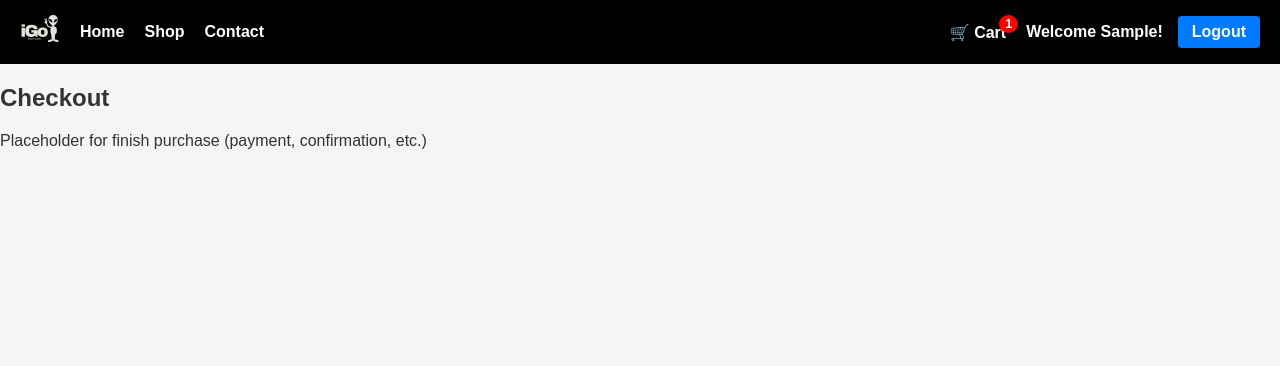
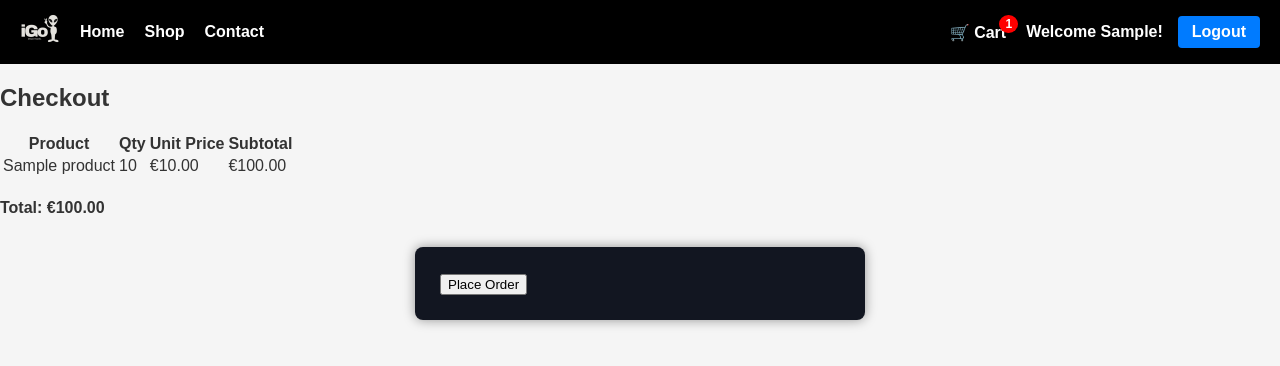
Before and after one commit to lra2001/igospace, a Flask app: page /checkout in a window 1280 px wide. Shown: the top 366 px of the page. Run offline with Flask 3, Linux system fonts and the light colour scheme; a user stored in the database is signed in; tables that the repository leaves empty hold one stand-in row (values such as "Sample post").

Commit message:
add checkout logic
- add checkout logic
- add table order and orderItem tables

```diff
--- a/app.py
+++ b/app.py
@@ -213,14 +213,46 @@
         add_to_session_cart(product_id, quantity)
     return redirect(url_for('shop'))
 
-@app.route('/checkout')
+@app.route('/checkout', methods=['GET', 'POST'])
+@login_required
 def checkout():
-    if not current_user.is_authenticated:
-        flash("Please log in or register to continue to checkout.", "warning")
-        return redirect(url_for('login', next='checkout'))
+    cart_items = CartItem.query.filter_by(user_id=current_user.id).all()
+    if not cart_items:
+        flash("Your cart is empty.", "warning")
+        return redirect(url_for('cart'))
 
-    # address confirmation, payment, etc
-    return render_template('checkout.html')
+    if request.method == 'POST':
+        total = sum(item.product.price * item.quantity for item in cart_items)
+
+        new_order = Order(user_id=current_user.id, total_amount=total)
+        db.session.add(new_order)
+        db.session.flush()  # Get new_order.id without committing yet
+
+        for item in cart_items:
+            order_item = OrderItem(
+                order_id=new_order.id,
+                product_id=item.product.id,
+                quantity=item.quantity,
+                price=item.product.price
+            )
+            db.session.add(order_item)
+            db.session.delete(item)  # Clear cart
+
+        db.session.commit()
+        flash("Order placed successfully!", "success")
+        return redirect(url_for('order_confirmation', order_id=new_order.id))
+
+    total = sum(item.product.price * item.quantity for item in cart_items)
+    return render_template('checkout.html', cart_items=cart_items, total=total)
+
+@app.route('/order_confirmation/<int:order_id>')
+@login_required
+def order_confirmation(order_id):
+    order = Order.query.get_or_404(order_id)
+    if order.user_id != current_user.id:
+        flash("You are not authorized to view this order.", "danger")
+        return redirect(url_for('home'))
+    return render_template('order_confirmation.html', order=order)
 
 if __name__ == "__main__":
     app.run(debug=True)
--- a/templates/checkout.html
+++ b/templates/checkout.html
@@ -1,5 +1,37 @@
 {% extends "base.html" %}
 {% block content %}
-<h1>Checkout</h1>
-<p>Placeholder for finish purchase (payment, confirmation, etc.)</p>
+<div class="container">
+  <h2 class="mt-4">Checkout</h2>
+
+  {% if cart_items %}
+  <table class="table mt-3">
+    <thead>
+      <tr>
+        <th>Product</th>
+        <th>Qty</th>
+        <th>Unit Price</th>
+        <th>Subtotal</th>
+      </tr>
+    </thead>
+    <tbody>
+      {% for item in cart_items %}
+      <tr>
+        <td>{{ item.product.name }}</td>
+        <td>{{ item.quantity }}</td>
+        <td>€{{ "%.2f"|format(item.product.price) }}</td>
+        <td>€{{ "%.2f"|format(item.product.price * item.quantity) }}</td>
+      </tr>
+      {% endfor %}
+    </tbody>
+  </table>
+
+  <h4>Total: €{{ "%.2f"|format(total) }}</h4>
+
+  <form method="POST" class="mt-4">
+    <button type="submit" class="btn btn-success">Place Order</button>
+  </form>
+  {% else %}
+  <p>Your cart is empty.</p>
+  {% endif %}
+</div>
 {% endblock %}
```
Also changed, not shown: models.py (+15 -0 lines).
